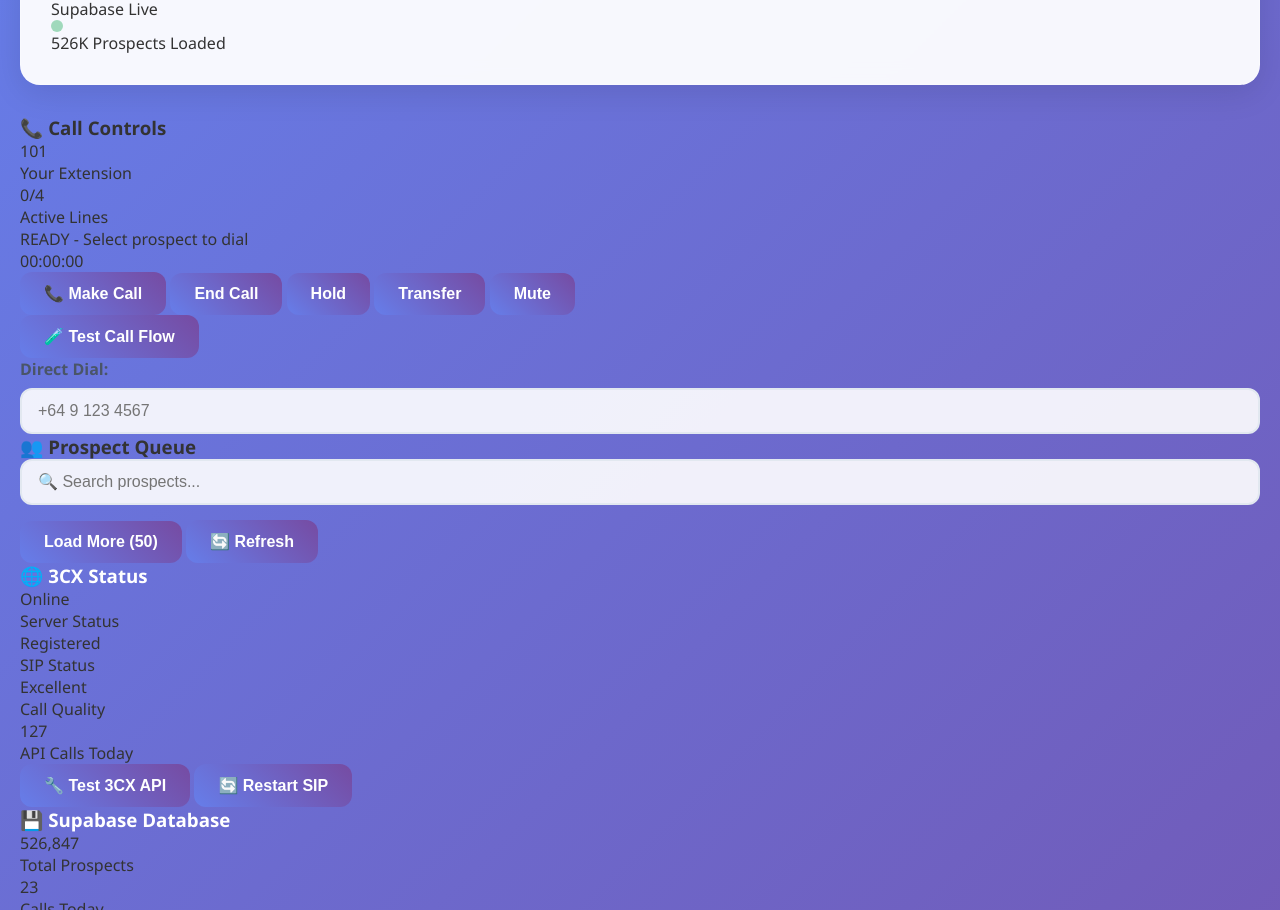
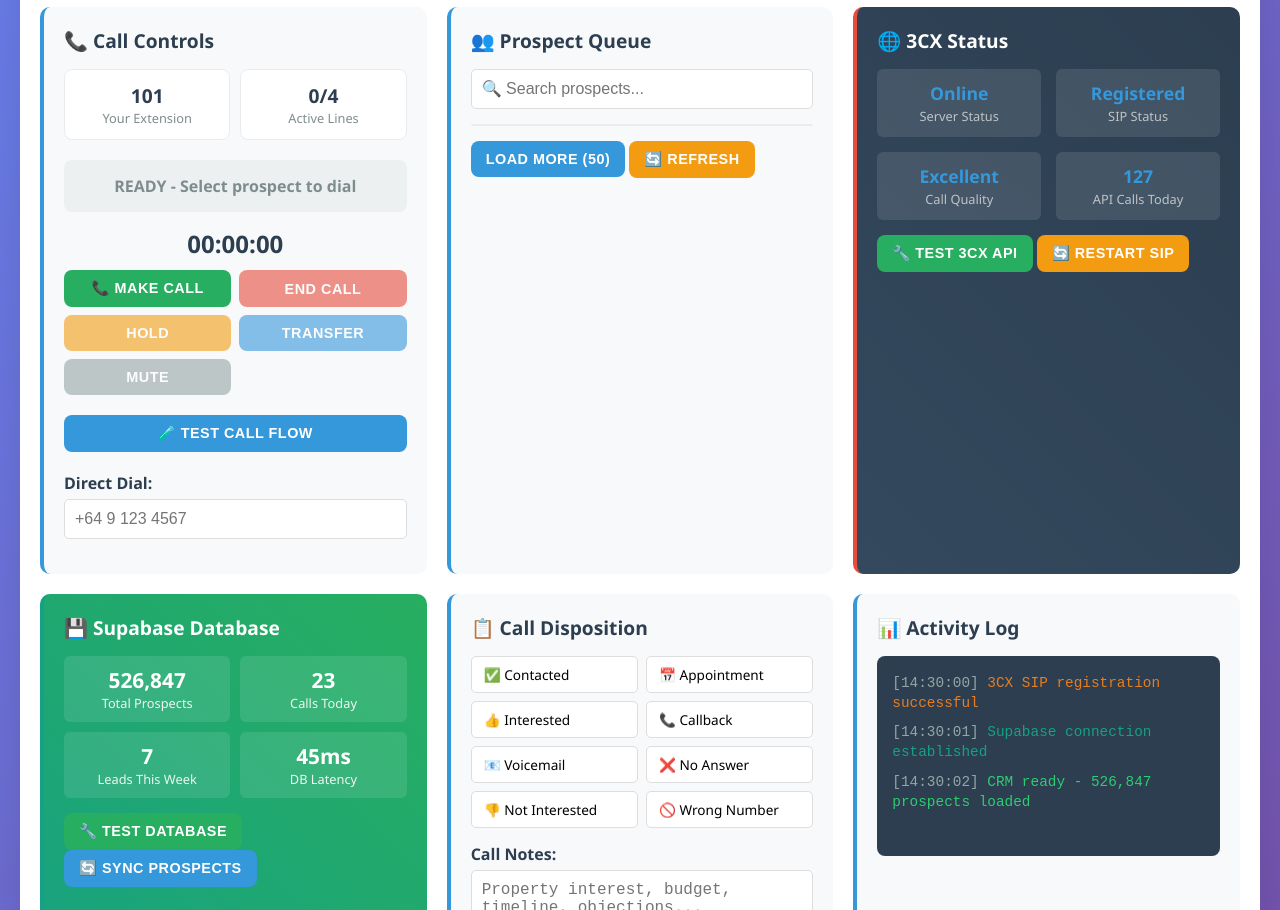
Before and after one commit to Milfordbeach/bayleys-crm, a plain HTML site: page index.html in a window 1280 px wide. Shown: the part 154-1064 px from the top of the page. Drawn offline with Linux system fonts and the light colour scheme.

Commit message:
Update styles.css

```diff
--- a/styles.css
+++ b/styles.css
@@ -8,250 +8,394 @@ body {
     font-family: 'Segoe UI', Tahoma, Geneva, Verdana, sans-serif;
     background: linear-gradient(135deg, #667eea 0%, #764ba2 100%);
     min-height: 100vh;
-    color: #333;
+    padding: 20px;
 }
 
 .container {
     max-width: 1400px;
     margin: 0 auto;
-    padding: 20px;
+    background: white;
+    border-radius: 15px;
+    box-shadow: 0 20px 40px rgba(0,0,0,0.1);
+    overflow: hidden;
 }
 
 .header {
-    background: rgba(255, 255, 255, 0.95);
-    backdrop-filter: blur(10px);
-    border-radius: 20px;
-    padding: 30px;
-    margin-bottom: 30px;
-    box-shadow: 0 8px 32px rgba(0, 0, 0, 0.1);
-    border: 1px solid rgba(255, 255, 255, 0.2);
+    background: linear-gradient(45deg, #2c3e50, #3498db);
+    color: white;
+    padding: 20px;
+    text-align: center;
 }
 
-.logo {
+.header h1 {
+    font-size: 2rem;
+    margin-bottom: 10px;
+}
+
+.integration-badges {
+    display: flex;
+    justify-content: center;
+    gap: 15px;
+    margin-top: 10px;
+}
+
+.badge {
+    padding: 5px 15px;
+    background: rgba(255,255,255,0.2);
+    border-radius: 20px;
+    font-size: 0.8rem;
     display: flex;
     align-items: center;
-    gap: 15px;
-    margin-bottom: 20px;
-}
-
-.logo-icon {
-    width: 50px;
-    height: 50px;
-    background: linear-gradient(45deg, #667eea, #764ba2);
-    border-radius: 12px;
-    display: flex;
-    align-items: center;
-    justify-content: center;
-    color: white;
-    font-weight: bold;
-    font-size: 20px;
-}
-
-h1 {
-    color: #2d3748;
-    font-size: 2.5rem;
-    font-weight: 700;
-    background: linear-gradient(45deg, #667eea, #764ba2);
-    -webkit-background-clip: text;
-    -webkit-text-fill-color: transparent;
-}
-
-.status {
-    display: flex;
-    align-items: center;
-    gap: 10px;
-    margin-top: 15px;
+    gap: 5px;
 }
 
 .status-indicator {
-    width: 12px;
-    height: 12px;
+    width: 8px;
+    height: 8px;
     border-radius: 50%;
-    background: #48bb78;
+    background: #2ecc71;
     animation: pulse 2s infinite;
 }
 
 @keyframes pulse {
-    0%, 100% { opacity: 1; }
+    0% { opacity: 1; }
     50% { opacity: 0.5; }
+    100% { opacity: 1; }
 }
 
-.dashboard {
+.main-content {
     display: grid;
-    grid-template-columns: repeat(auto-fit, minmax(350px, 1fr));
-    gap: 25px;
-    margin-bottom: 30px;
+    grid-template-columns: 1fr 1fr 1fr;
+    gap: 20px;
+    padding: 20px;
 }
 
-.card {
-    background: rgba(255, 255, 255, 0.95);
-    backdrop-filter: blur(10px);
-    border-radius: 20px;
-    padding: 25px;
-    box-shadow: 0 8px 32px rgba(0, 0, 0, 0.1);
-    border: 1px solid rgba(255, 255, 255, 0.2);
-    transition: transform 0.3s ease, box-shadow 0.3s ease;
+.section {
+    background: #f8f9fa;
+    border-radius: 10px;
+    padding: 20px;
+    border-left: 4px solid #3498db;
 }
 
-.card:hover {
-    transform: translateY(-5px);
-    box-shadow: 0 12px 48px rgba(0, 0, 0, 0.15);
+.section h3 {
+    color: #2c3e50;
+    margin-bottom: 15px;
+    font-size: 1.2rem;
+    display: flex;
+    align-items: center;
+    gap: 8px;
 }
 
-.card h3 {
-    color: #2d3748;
-    margin-bottom: 15px;
-    font-size: 1.3rem;
-    font-weight: 600;
-}
-
-.api-config {
-    background: rgba(255, 255, 255, 0.95);
-    backdrop-filter: blur(10px);
-    border-radius: 20px;
-    padding: 30px;
-    box-shadow: 0 8px 32px rgba(0, 0, 0, 0.1);
-    border: 1px solid rgba(255, 255, 255, 0.2);
-    margin-bottom: 30px;
-}
-
-.form-group {
+.call-controls {
+    display: grid;
+    grid-template-columns: repeat(auto-fit, minmax(110px, 1fr));
+    gap: 8px;
     margin-bottom: 20px;
 }
 
-label {
-    display: block;
-    margin-bottom: 8px;
-    font-weight: 600;
-    color: #4a5568;
-}
-
-input, textarea {
-    width: 100%;
-    padding: 12px 16px;
-    border: 2px solid #e2e8f0;
-    border-radius: 12px;
-    font-size: 16px;
-    transition: border-color 0.3s ease, box-shadow 0.3s ease;
-    background: rgba(255, 255, 255, 0.9);
-}
-
-input:focus, textarea:focus {
-    outline: none;
-    border-color: #667eea;
-    box-shadow: 0 0 0 3px rgba(102, 126, 234, 0.1);
-}
-
 .btn {
-    background: linear-gradient(45deg, #667eea, #764ba2);
-    color: white;
+    padding: 10px 15px;
     border: none;
-    padding: 12px 24px;
-    border-radius: 12px;
-    font-size: 16px;
+    border-radius: 8px;
+    font-size: 0.9rem;
     font-weight: 600;
     cursor: pointer;
-    transition: transform 0.2s ease, box-shadow 0.2s ease;
+    transition: all 0.3s ease;
+    text-transform: uppercase;
+    letter-spacing: 0.5px;
 }
 
 .btn:hover {
     transform: translateY(-2px);
-    box-shadow: 0 8px 25px rgba(102, 126, 234, 0.3);
+    box-shadow: 0 5px 15px rgba(0,0,0,0.2);
 }
 
-.btn:active {
-    transform: translateY(0);
+.btn-primary { background: #27ae60; color: white; }
+.btn-danger { background: #e74c3c; color: white; }
+.btn-warning { background: #f39c12; color: white; }
+.btn-info { background: #3498db; color: white; }
+.btn-secondary { background: #95a5a6; color: white; }
+
+.btn:disabled {
+    opacity: 0.6;
+    transform: none;
+    cursor: not-allowed;
 }
 
-.data-table {
-    width: 100%;
-    border-collapse: collapse;
-    background: white;
-    border-radius: 12px;
-    overflow: hidden;
-    box-shadow: 0 4px 6px rgba(0, 0, 0, 0.1);
+.call-status {
+    padding: 15px;
+    border-radius: 8px;
+    margin-bottom: 15px;
+    font-weight: 600;
+    text-align: center;
 }
 
-.data-table th,
-.data-table td {
-    padding: 12px 15px;
-    text-align: left;
-    border-bottom: 1px solid #e2e8f0;
+.status-idle { background: #ecf0f1; color: #7f8c8d; }
+.status-calling { background: #fff3cd; color: #856404; }
+.status-connected { background: #d4edda; color: #155724; }
+
+.extension-status {
+    display: grid;
+    grid-template-columns: 1fr 1fr;
+    gap: 10px;
+    margin-bottom: 20px;
 }
 
-.data-table th {
-    background: linear-gradient(45deg, #667eea, #764ba2);
-    color: white;
-    font-weight: 600;
+.extension-card {
+    padding: 12px;
+    background: white;
+    border: 1px solid #e9ecef;
+    border-radius: 8px;
+    text-align: center;
 }
 
-.data-table tr:hover {
-    background: rgba(102, 126, 234, 0.05);
+.extension-number {
+    font-size: 1.2rem;
+    font-weight: bold;
+    color: #2c3e50;
 }
 
-.loading {
-    display: none;
-    text-align: center;
-    padding: 20px;
+.extension-label {
+    font-size: 0.8rem;
+    color: #7f8c8d;
 }
 
-.spinner {
-    width: 40px;
-    height: 40px;
-    border: 4px solid #e2e8f0;
-    border-top: 4px solid #667eea;
-    border-radius: 50%;
-    animation: spin 1s linear infinite;
-    margin: 0 auto 15px;
+.prospect-queue {
+    max-height: 300px;
+    overflow-y: auto;
+    border: 1px solid #e9ecef;
+    border-radius: 8px;
+    background: white;
 }
 
-@keyframes spin {
-    0% { transform: rotate(0deg); }
-    100% { transform: rotate(360deg); }
+.prospect-item {
+    padding: 12px;
+    border-bottom: 1px solid #f1f1f1;
+    cursor: pointer;
+    transition: background 0.2s;
 }
 
-.alert {
-    padding: 15px;
+.prospect-item:hover {
+    background: #f8f9fa;
+}
+
+.prospect-item.current {
+    background: #e3f2fd;
+    border-left: 4px solid #2196f3;
+}
+
+.prospect-name {
+    font-weight: bold;
+    color: #2c3e50;
+}
+
+.prospect-phone {
+    color: #7f8c8d;
+    font-size: 0.9rem;
+}
+
+.prospect-property {
+    color: #666;
+    font-size: 0.85rem;
+    margin-top: 2px;
+}
+
+.prospect-tags {
+    display: flex;
+    gap: 5px;
+    margin-top: 5px;
+}
+
+.tag {
+    padding: 2px 8px;
     border-radius: 12px;
-    margin-bottom: 20px;
+    font-size: 0.75rem;
     font-weight: 500;
 }
 
-.alert-success {
-    background: rgba(72, 187, 120, 0.1);
-    color: #2f855a;
-    border: 1px solid rgba(72, 187, 120, 0.2);
+.tag-hot { background: #ffebee; color: #c62828; }
+.tag-warm { background: #fff3e0; color: #ef6c00; }
+.tag-cold { background: #e8f5e8; color: #2e7d32; }
+.tag-callback { background: #f3e5f5; color: #7b1fa2; }
+
+.three-cx-section {
+    background: linear-gradient(45deg, #34495e, #2c3e50);
+    color: white;
+    border-left-color: #e74c3c;
 }
 
-.alert-error {
-    background: rgba(245, 101, 101, 0.1);
-    color: #c53030;
-    border: 1px solid rgba(245, 101, 101, 0.2);
+.connection-grid {
+    display: grid;
+    grid-template-columns: 1fr 1fr;
+    gap: 15px;
+    margin-bottom: 15px;
 }
 
-.stats {
-    display: grid;
-    grid-template-columns: repeat(auto-fit, minmax(200px, 1fr));
-    gap: 15px;
-    margin-bottom: 20px;
+.connection-item {
+    padding: 12px;
+    background: rgba(255,255,255,0.1);
+    border-radius: 6px;
+    text-align: center;
 }
 
-.stat-item {
-    background: rgba(102, 126, 234, 0.1);
-    padding: 20px;
-    border-radius: 12px;
+.connection-value {
+    font-size: 1.1rem;
+    font-weight: bold;
+    color: #3498db;
+}
+
+.connection-label {
+    font-size: 0.8rem;
+    color: #bdc3c7;
+    margin-top: 2px;
+}
+
+.timer {
+    font-size: 1.5rem;
+    font-weight: bold;
+    text-align: center;
+    color: #2c3e50;
+    margin: 10px 0;
+}
+
+.supabase-section {
+    background: linear-gradient(45deg, #16a085, #27ae60);
+    color: white;
+    border-left-color: #16a085;
+}
+
+.db-stats {
+    display: grid;
+    grid-template-columns: 1fr 1fr;
+    gap: 10px;
+    margin-bottom: 15px;
+}
+
+.db-stat {
+    padding: 10px;
+    background: rgba(255,255,255,0.1);
+    border-radius: 6px;
+    text-align: center;
+}
+
+.db-number {
+    font-size: 1.3rem;
+    font-weight: bold;
+}
+
+.db-label {
+    font-size: 0.8rem;
+    opacity: 0.9;
+}
+
+.log-area {
+    background: #2c3e50;
+    color: #ecf0f1;
+    padding: 15px;
+    border-radius: 8px;
+    height: 200px;
+    overflow-y: auto;
+    font-family: 'Courier New', monospace;
+    font-size: 0.9rem;
+    line-height: 1.4;
+}
+
+.log-entry {
+    margin-bottom: 5px;
+    padding: 2px 0;
+}
+
+.log-timestamp { color: #95a5a6; }
+.log-success { color: #2ecc71; }
+.log-error { color: #e74c3c; }
+.log-warning { color: #f39c12; }
+.log-3cx { color: #e67e22; }
+.log-supabase { color: #16a085; }
+
+.input-group {
+    margin-bottom: 15px;
+}
+
+.input-group label {
+    display: block;
+    margin-bottom: 5px;
+    font-weight: 600;
+    color: #2c3e50;
+}
+
+.input-group input, .input-group select, .input-group textarea {
+    width: 100%;
+    padding: 10px;
+    border: 1px solid #ddd;
+    border-radius: 5px;
+    font-size: 1rem;
+}
+
+.disposition-grid {
+    display: grid;
+    grid-template-columns: 1fr 1fr;
+    gap: 8px;
+    margin-bottom: 15px;
+}
+
+.disposition-btn {
+    padding: 8px 12px;
+    border: 1px solid #ddd;
+    border-radius: 5px;
+    background: white;
+    cursor: pointer;
+    font-size: 0.85rem;
+    transition: all 0.2s;
+}
+
+.disposition-btn:hover {
+    background: #f8f9fa;
+    border-color: #3498db;
+}
+
+.disposition-btn.selected {
+    background: #3498db;
+    color: white;
+    border-color: #3498db;
+}
+
+.stats-dashboard {
+    grid-column: 1 / -1;
+    background: #2c3e50;
+    color: white;
+    border-left-color: #3498db;
+}
+
+.stats-grid {
+    display: grid;
+    grid-template-columns: repeat(auto-fit, minmax(150px, 1fr));
+    gap: 15px;
+}
+
+.stat-card {
+    background: rgba(255,255,255,0.1);
+    padding: 15px;
+    border-radius: 8px;
     text-align: center;
 }
 
 .stat-number {
-    font-size: 2rem;
+    font-size: 1.8rem;
     font-weight: bold;
-    color: #667eea;
-    display: block;
+    color: #3498db;
 }
 
 .stat-label {
-    color: #4a5568;
+    color: #bdc3c7;
     font-size: 0.9rem;
     margin-top: 5px;
 }
+
+.search-box {
+    width: 100%;
+    padding: 10px;
+    border: 1px solid #ddd;
+    border-radius: 5px;
+    margin-bottom: 15px;
+    font-size: 1rem;
+}
```
